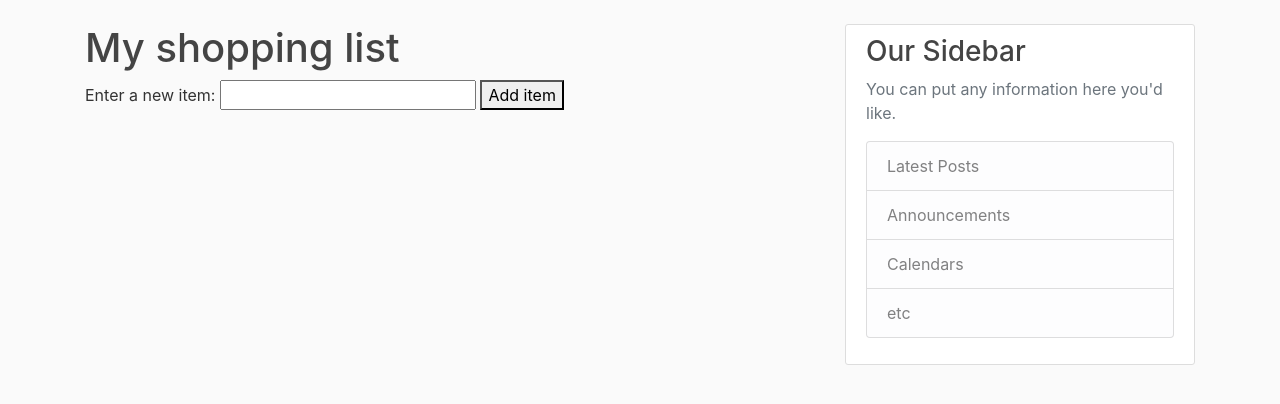
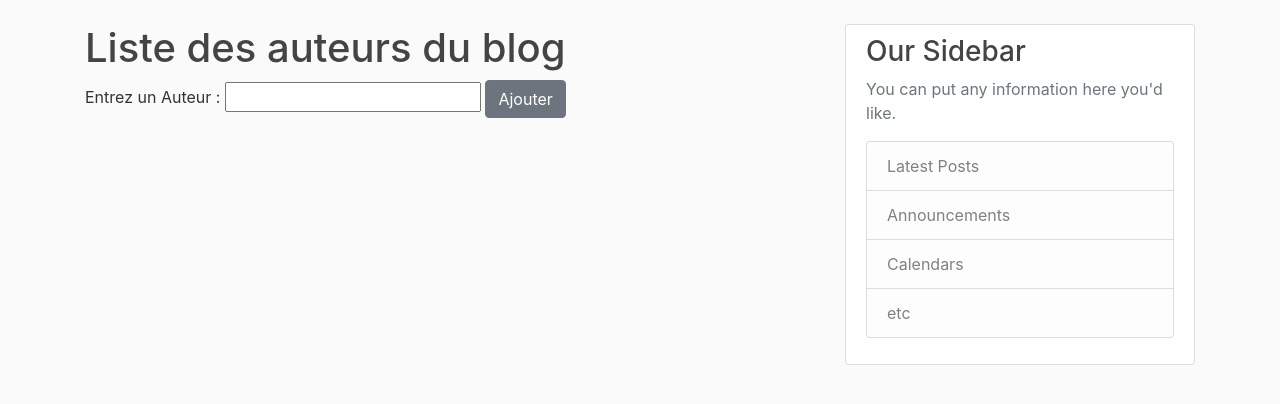
Before and after one commit to Tiltdody/ProjetJavaV2022, a Django app: page /about/ in a window 1280 px wide. Shown: the part 56-460 px from the top of the page. Run offline with Django 4.2, Linux system fonts and the light colour scheme; some libraries are stand-ins or nearby versions.

Commit message:
Ajout de la fonction Javascript

```diff
--- a/blog/templates/blog/about.html
+++ b/blog/templates/blog/about.html
@@ -1,11 +1,11 @@
 {% extends "blog/base.html" %}
 {%  block content %}
-  <h1>My shopping list</h1>
+  <h1>Liste des auteurs du blog</h1>
 
     <div>
-      <label for="item">Enter a new item:</label>
-      <input type="text" name="item" id="item">
-      <button>Add item</button>
+      <label for="item">Entrez un Auteur :</label>
+      <input type="text" name="Ajouter" id="item">
+      <button class="btn btn-secondary" id="btnAjout" >Ajouter</button>
     </div>
 
     <ul>
@@ -13,11 +13,13 @@
     </ul>
 
     <script>
-      const list = document.querySelector('ul');
-      const input = document.querySelector('input');
-      const button = document.querySelector('button');
+      var list = document.querySelector('ul');
+      var input = document.querySelector('input');
+      var button = document.getElementById("btnAjout");
 
-      button.onclick = function() {
+      button.addEventListener("click", ajoutAuteur)
+
+      function ajoutAuteur() {
         let myItem = input.value;
         input.value = '';
 
@@ -28,7 +30,8 @@
         listItem.appendChild(listText);
         listText.textContent = myItem;
         listItem.appendChild(listBtn);
-        listBtn.textContent = 'Delete';
+        listBtn.textContent = 'Supprimer';
+        listBtn.className = 'btn btn-primary';
         list.appendChild(listItem);
 
         listBtn.onclick = function(e) {
--- a/blog/templates/blog/base.html
+++ b/blog/templates/blog/base.html
@@ -5,6 +5,8 @@
     <!-- Required meta tags -->
     <meta charset="utf-8">
     <meta name="viewport" content="width=device-width, initial-scale=1, shrink-to-fit=no">
+
+
 
     <!-- Bootstrap CSS -->
     <link rel="stylesheet" href="https://maxcdn.bootstrapcdn.com/bootstrap/4.0.0/css/bootstrap.min.css" integrity="sha384-Gn5384xqQ1aoWXA+058RXPxPg6fy4IWvTNh0E263XmFcJlSAwiGgFAW/dAiS6JXm" crossorigin="anonymous">
@@ -16,6 +18,8 @@
     {% else %}
         <title> Django Blog </title>
     {% endif %}
+
+
 </head>
 <body>
     <header class="site-header">
```
